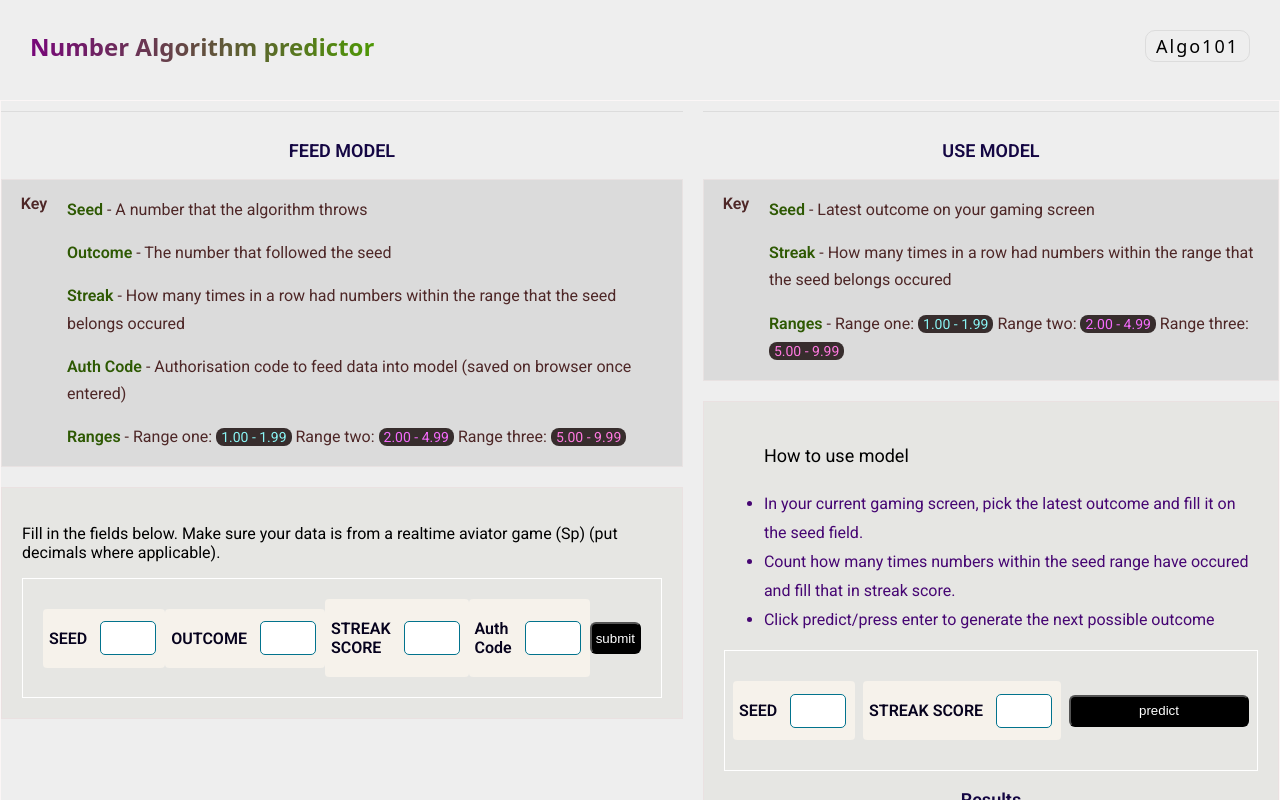
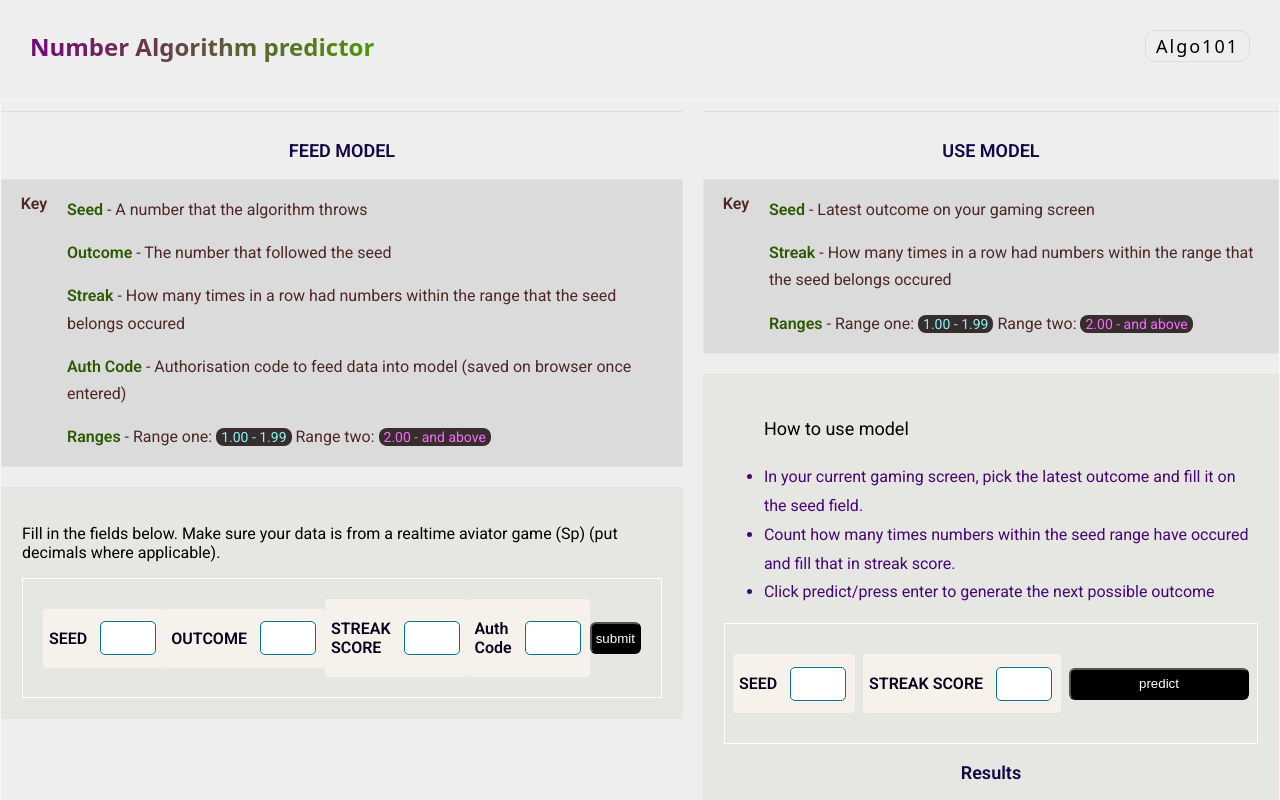
Before and after one commit to SimonNjorge/avi-frontend, a React (Vite) app: page / in a window 1280 px wide. Shown: the top 800 px of the page. Built offline with nearby package versions, Linux system fonts and the light colour scheme; a web font is replaced by a local one.

Commit message:
adjusted ranges

```diff
--- a/src/App.jsx
+++ b/src/App.jsx
@@ -25,8 +25,8 @@ function App () {
   const resultsRef = useRef(null);
 
   function setAuthh (e) {
-    setAuth(e.target.value);
-    localStorage.setItem('auth', JSON.stringify(e.target.value))
+    setAuth(e.target.value.trim());
+    localStorage.setItem('auth', e.target.value.trim());
   }
 
   async function seedAndStreakBasedPredictor (e) {
@@ -107,7 +107,7 @@ function App () {
                         <p> <span className="key-head">Outcome</span> - The number that followed the seed </p>
                         <p> <span className="key-head">Streak</span> - How many times in a row had numbers within the range that the seed belongs occured</p>
                         <p> <span className="key-head">Auth Code</span> - Authorisation code to feed data into model (saved on browser once entered)</p>
-                        <p> <span className="key-head">Ranges</span> - Range one: <span className="range_1">1.00 - 1.99</span> Range two: <span className="range_2"> 2.00 - 4.99</span> Range three: <span className="range_3">5.00 - 9.99</span></p>
+                        <p> <span className="key-head">Ranges</span> - Range one: <span className="range_1">1.00 - 1.99</span> Range two: <span className="range_2"> 2.00 - and above</span>  </p>
                     </div>
                     <button className="hide-key-btn js-hide-key">hide key</button>
                 </div>
@@ -146,7 +146,7 @@ function App () {
                     <div className="keys">
                         <p> <span className="key-head">Seed</span> - Latest outcome on your gaming screen</p>
                         <p> <span className="key-head">Streak</span> - How many times in a row had numbers within the range that the seed belongs occured</p>
-                        <p> <span className="key-head">Ranges</span> - Range one: <span className="range_1">1.00 - 1.99</span> Range two: <span className="range_2"> 2.00 - 4.99</span> Range three: <span className="range_3">5.00 - 9.99</span></p>
+                        <p> <span className="key-head">Ranges</span> - Range one: <span className="range_1">1.00 - 1.99</span> Range two: <span className="range_2"> 2.00 - and above</span> </p>
                     </div>
                     <button className="hide-key-btn js-hide-key">hide key</button>
                 </div>
```
